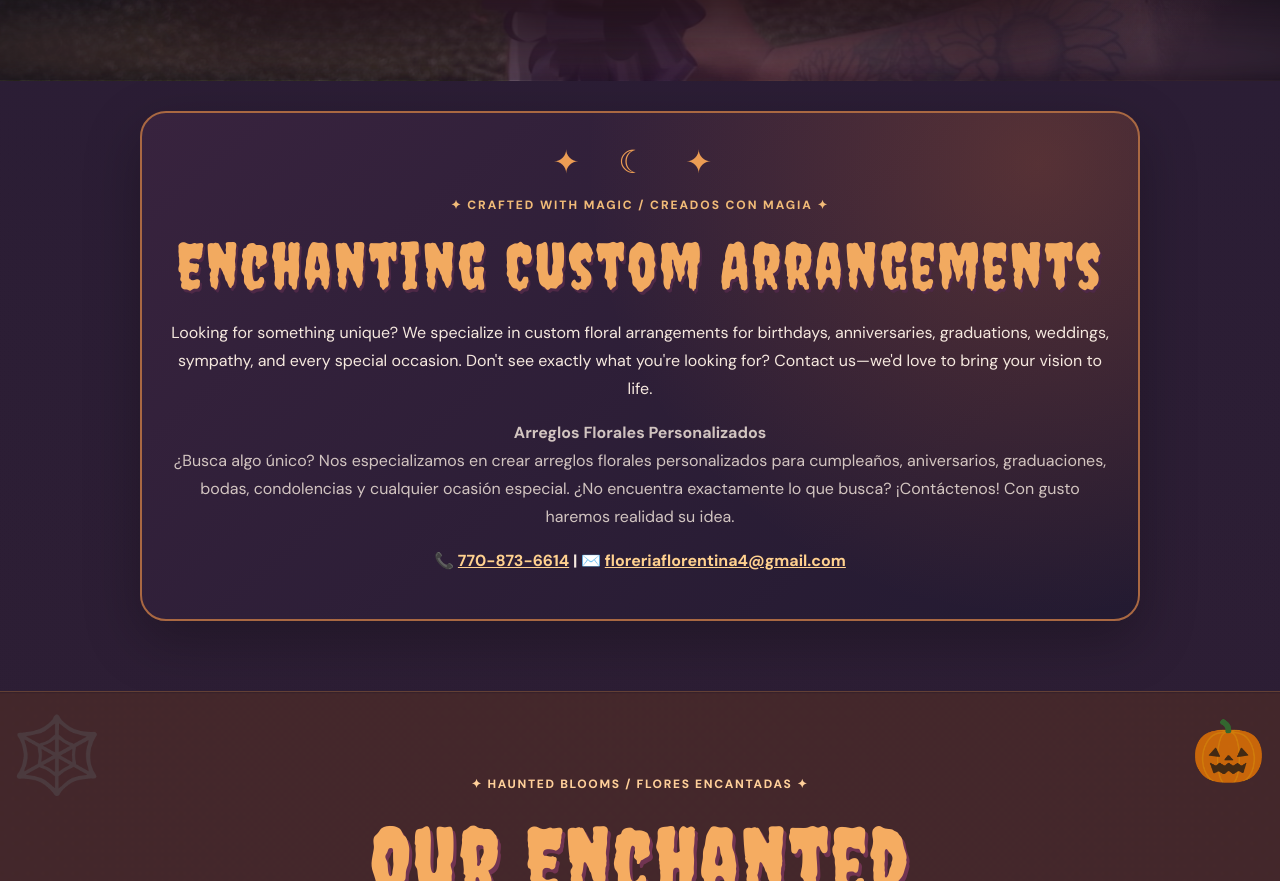
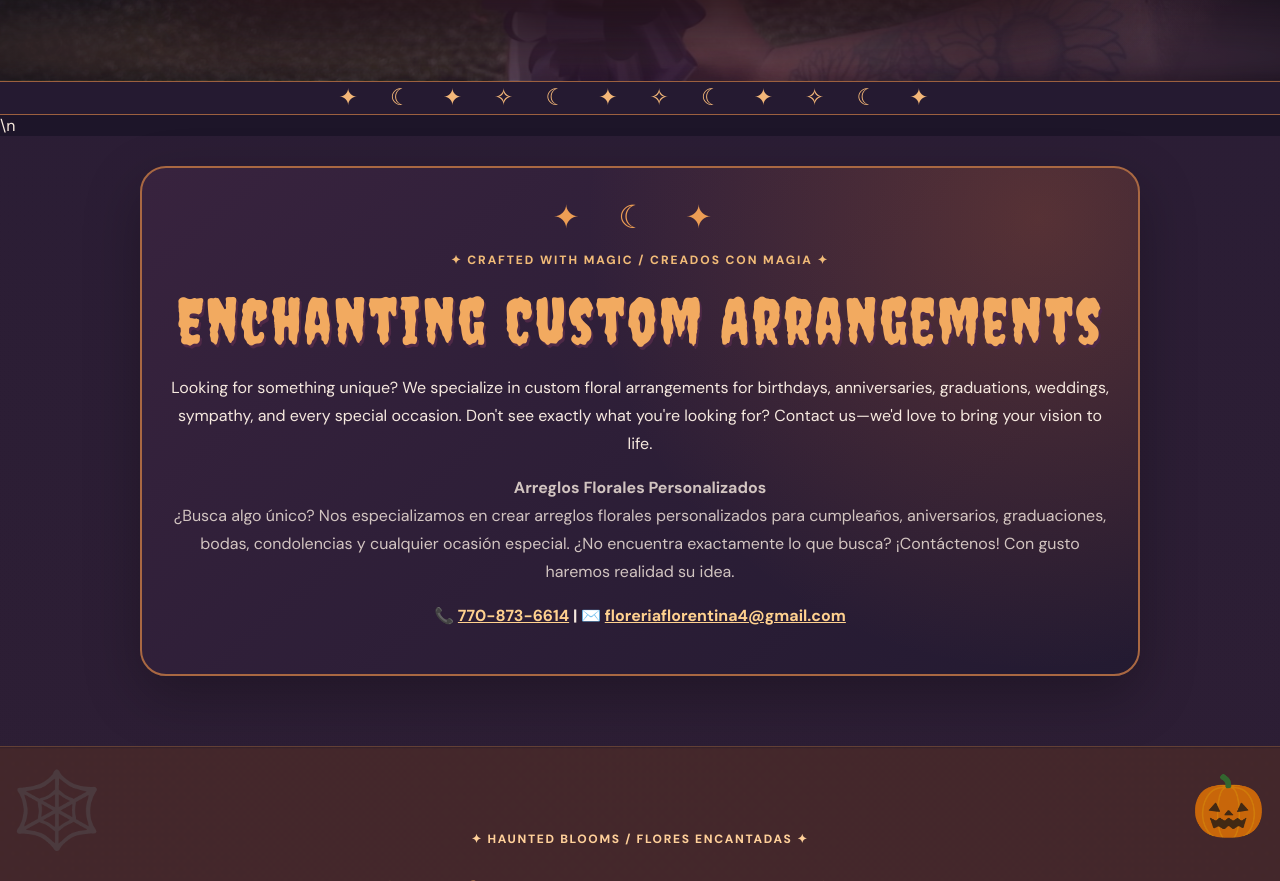
Before and after one commit to ryanstupart/floreria-temp-catalog, a website: page public/index.html in a window 1280 px wide. Shown: the part 1063-1944 px from the top of the page. Drawn offline with Linux system fonts and the light colour scheme; no server answers.

Commit message:
Add Halloween moon and stars garland divider

```diff
--- a/public/index.html
+++ b/public/index.html
@@ -39,7 +39,7 @@
     </div>
   </section>
 
-  <main>
+  <div class="halloween-garland" aria-hidden="true"></div>\n  <main>
 
 <section class="section halloween-custom" style="padding-top:30px;">
 <div class="story-card" style="max-width:1000px;margin:0 auto;text-align:center;">
```
